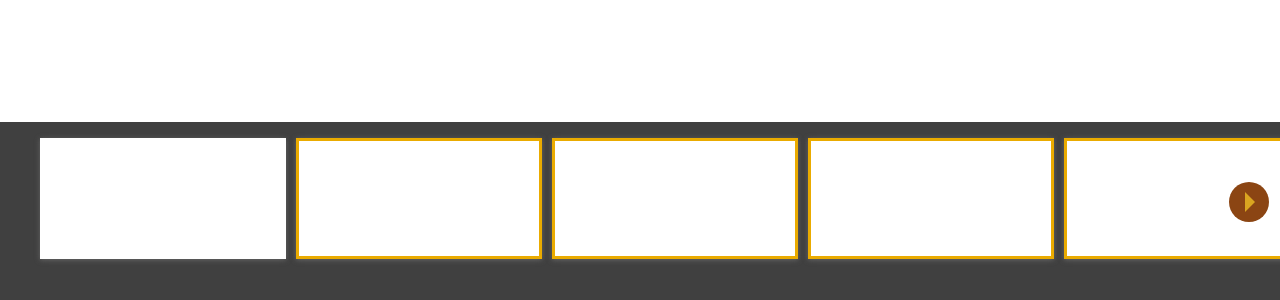
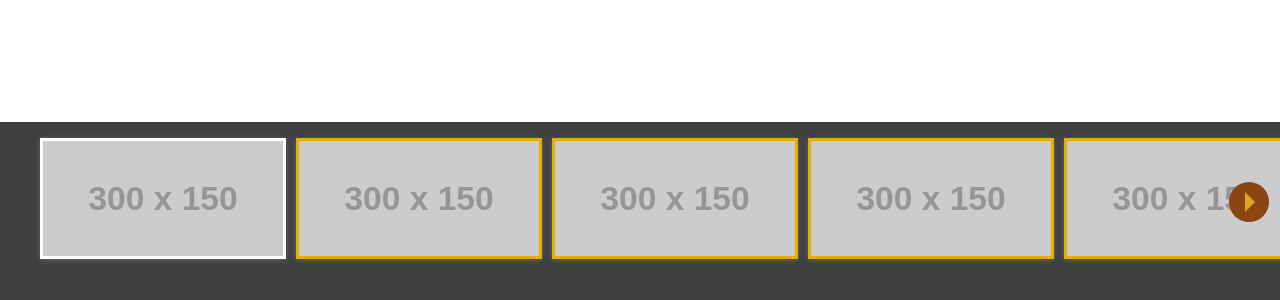
Before and after one commit to LimaRubson/Netflix-SlideShow, a plain HTML site: page index.html in a window 1280 px wide. Shown: the part 518-818 px from the top of the page. Drawn offline with nearby package versions, Linux system fonts and the light colour scheme; placeholder pictures from the web are drawn by us.

Commit message:
Mudado as imagens.

```diff
--- a/index.html
+++ b/index.html
@@ -16,28 +16,28 @@
             <a href="" id="controlR" class="spanRight"></a>
                 <ul id="content">
                     <li class="card zoom clicado">
-                        <div ><img src="img/image-1.jpg" alt=""></div>
+                        <div ><img src="https://via.placeholder.com/300x150" alt=""></div>
                     </li>
                     <li class="card zoom">
-                        <div><img src="img/image-2.jpg" alt=""></div>
+                        <div><img src="https://via.placeholder.com/300x150" alt=""></div>
                     </li>
                     <li class="card zoom">
-                        <div ><img src="img/image-3.jpg" alt=""></div>
+                        <div ><img src="https://via.placeholder.com/300x150" alt=""></div>
                     </li>
                     <li class="card zoom">
-                        <div ><img src="img/image-4.jpg" alt=""></div>
+                        <div ><img src="https://via.placeholder.com/300x150" alt=""></div>
                     </li>
                     <li class="card zoom">
-                        <div><img src="img/image-5.jpg" alt=""></div>
+                        <div><img src="https://via.placeholder.com/300x150" alt=""></div>
                     </li>
                     <li class="card zoom">
-                        <div><img src="img/image-6.jpg" alt=""></div>
+                        <div><img src="https://via.placeholder.com/300x150" alt=""></div>
                     </li>
                     <li class="card zoom">
-                        <div><img src="img/cais-sertao-7.jpg" alt=""></div>
+                        <div><img src="https://via.placeholder.com/300x150" alt=""></div>
                     </li>
                     <li class="card zoom">
-                        <div><img src="img/cais-sertao-8.jpg" alt=""></div>
+                        <div><img src="https://via.placeholder.com/300x150" alt=""></div>
                     </li>
                 </ul>
                 <a href="" id="controlL" class="spanLeft" ></a>
```
